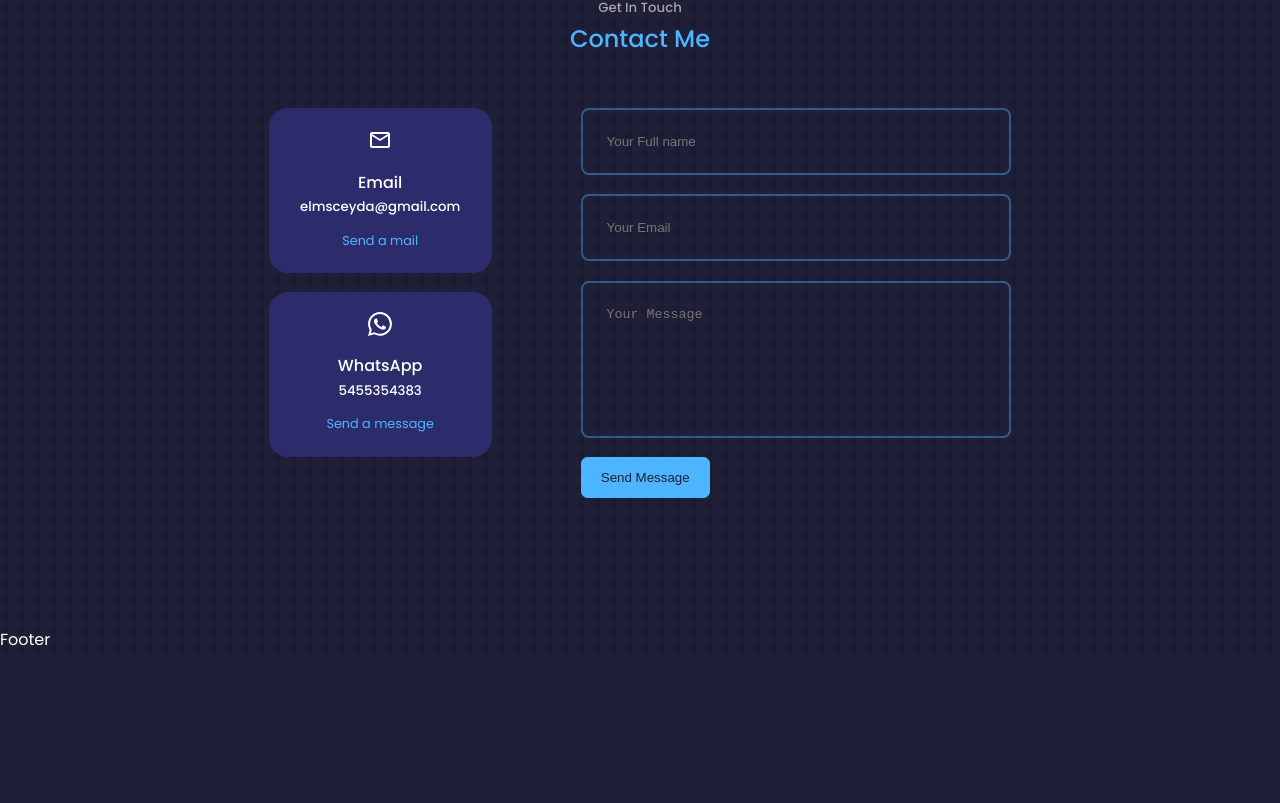
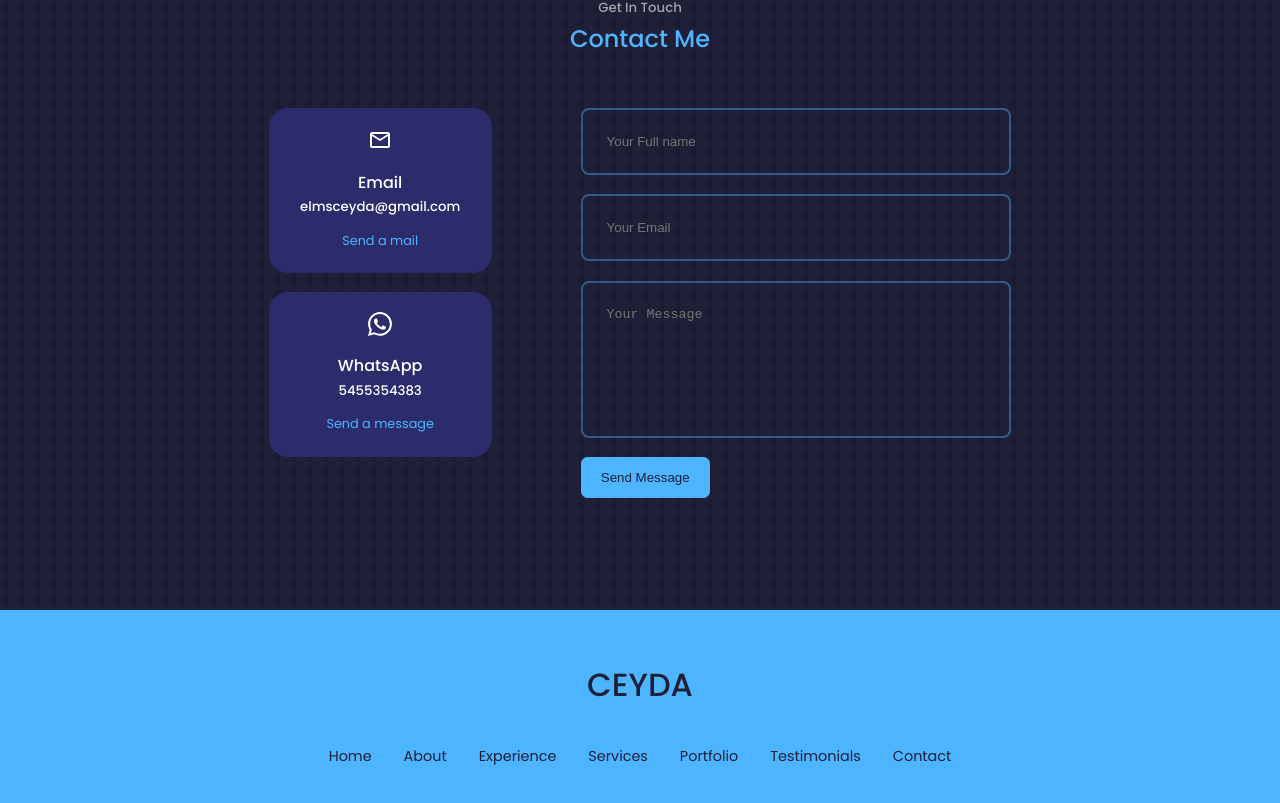
Before and after one commit to ceydaelmas/PortfolioWebsite, a React (Create React App) app in the folder react-portfolio-website-1/: page / in a window 1280 px wide. Shown: the part 4496-5299 px from the top of the page. Before the commit the page ends 5149 px from the top, so only its background shows below. Built offline with nearby package versions, Linux system fonts and the light colour scheme.

Commit message:
Footer is completed

```diff
--- a/react-portfolio-website-1/src/components/footer/Footer.jsx
+++ b/react-portfolio-website-1/src/components/footer/Footer.jsx
@@ -3,7 +3,19 @@
 
 const Footer = () => {
   return (
-    <section id='footer'>Footer</section>
+    <footer>
+      <a href='#' className='footer__logo'>CEYDA</a>
+
+      <ul className='permalinks'>
+        <li><a href='#'>Home</a></li>
+        <li><a href='#about'>About</a></li>
+        <li><a href='#experience'>Experience</a></li>
+        <li><a href='#services'>Services</a></li>
+        <li><a href='#portfplio'>Portfolio</a></li>
+        <li><a href='#testimonials'>Testimonials</a></li>
+        <li><a href='#contact'>Contact</a></li>
+      </ul>
+    </footer>
   )
 }
 
--- a/react-portfolio-website-1/src/components/footer/footer.css
+++ b/react-portfolio-website-1/src/components/footer/footer.css
@@ -0,0 +1,30 @@
+footer{
+    background: var(--color-primary);
+    padding: 3rem 0;
+    text-align: center;
+    font-size: 0.9rem;
+    margin-top: 7rem;
+}
+footer a{
+    color: var(--color-bg);
+}
+.footer__logo{
+    font-size: 2rem;
+    font-weight: 500;
+    margin-bottom: 2rem;
+    display: inline-block;
+}
+.permalinks{
+    display: flex;
+    flex-wrap: wrap;
+    justify-content: center;
+    gap: 2rem;
+    margin: 0 auto 3rem;
+}
+/* ==== Media Queries(small devices)=== */
+@media screen and (max-width:600px) {
+        .permalinks{
+            flex-direction: column;
+            gap: 1.5rem;
+        }
+}
```
